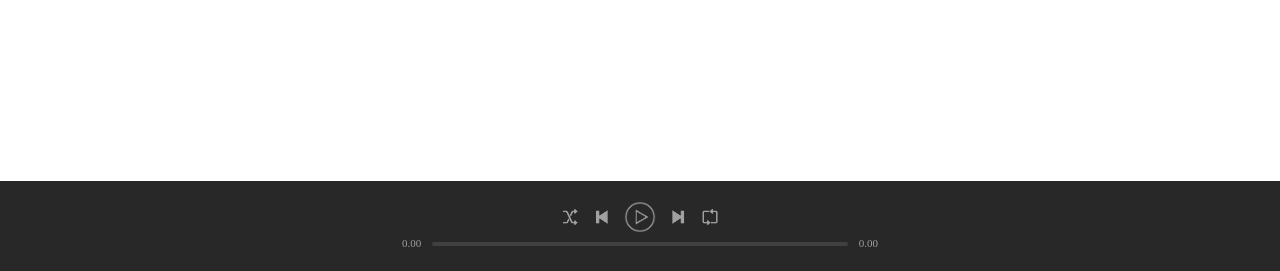
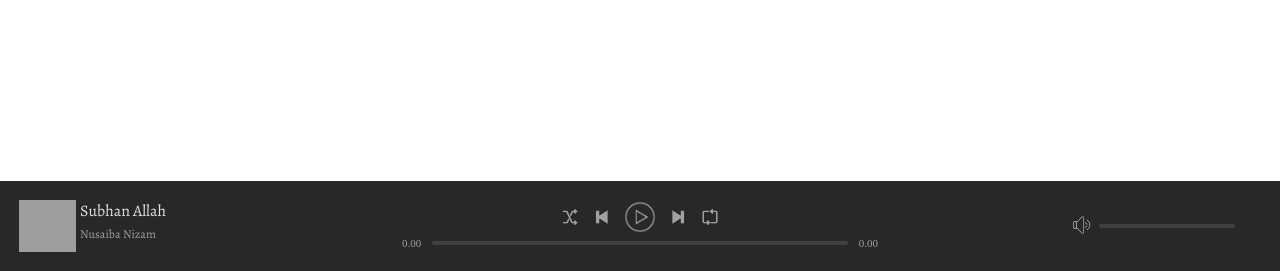
Before and after one commit to NusaibaNizam/nasheeds.com, a PHP site: page / in a window 1280 px wide. Shown: the part 529-800 px from the top of the page. Run offline with PHP 8.4, Linux system fonts and the light colour scheme; the visitor is signed in with stand-in values (Sample User, id 1); grey boxes are pictures that could not be loaded.

Commit message:
soon Insha Allah

```diff
--- a/assets/css/style.css
+++ b/assets/css/style.css
@@ -20,6 +20,10 @@ html,body{
 	width: 30%;
 	min-width:180px;
 }
+body{
+	color: #a0a0a0;
+	font-family: 'Alegreya', serif;
+}
 #controlPanel{
 	width: 40%;
 	max-width: 700px;
@@ -27,7 +31,8 @@ html,body{
 	flex-direction: column;
 	align-items: center;
 }
-#controlPanel .content{
+#nowPlaying .content{
+ 	height: 100%;
 	width: 100%
 }
 .controls .buttons{
@@ -52,7 +57,6 @@ html,body{
 	cursor: pointer;
 }
 .progressTime{
-	color: #a0a0a0;
 	font-size: 11px;
 	min-width: 40px;
 	text-align: center;
@@ -60,10 +64,13 @@ html,body{
 .progressBar{
 	width: 100%;
 	display: inline-flex;
-	height: 12px;
+	height: 4px;
+	padding: 4px 0;
 }
 .progressElementsContainer{
+	font-family: 'Spectral', serif !important;
 	display: flex;
+	align-items: center;
 }
 .progressBackground{
 	background: #404040;
@@ -80,5 +87,46 @@ html,body{
 	width: 0%;
 }
 .progressElementsContainer .progressBar{
-	margin-top: 1%;
+	width: 100%;
+	height: 4px;
 }
+#controlPanel:hover, #songDetails:hover{
+	cursor: default;
+}
+.progressBar:hover{
+	cursor: pointer;
+}
+.album img{
+	height: 100%;
+	max-width: 57px;
+	background-size: cover;
+	margin-right: 1%;
+	float: left;
+}
+.trackInfo{
+	display: flex;
+	flex-direction: column;
+	flex-wrap: wrap;
+	height: 100%
+}
+.trackInfo .trackName span{
+	color: #e0e0e0;
+	margin: .35% 0;
+	flex: 5;
+}
+.trackInfo .trackArtist span{
+	font-size: .75em;
+	flex: 1;
+}
+#volume .volumeContainer{
+	margin-left: auto;
+	margin-right: 7%;
+	width: 45%;
+	display: flex;
+	align-items: center;
+	height: 100%
+}
+#topContainer{
+	min-height: 100%;
+	width: 100%
+}
--- a/index.php
+++ b/index.php
@@ -11,13 +11,46 @@
 <!DOCTYPE html>
 <html>
 <head>
-	<title>Spotify Clone</title>
+	<title>nasheeds.com</title>
 	<link rel="stylesheet" type="text/css" href="assets/css/style.css">
+
+	<link rel="preconnect" href="https://fonts.gstatic.com">
+	<link href="https://fonts.googleapis.com/css2?family=Alegreya&display=swap" rel="stylesheet">
+
+	<link rel="preconnect" href="https://fonts.gstatic.com">
+	<link href="https://fonts.googleapis.com/css2?family=Spectral:wght@300&display=swap" rel="stylesheet">
 </head>
 <body>
+	<div class="mainContainer">
+
+		<div class="topContainer">
+
+		</div>
+
 		<div id=nowPlayingContainer>
 			<div id="nowPlaying">
-			<div id="songDetails"></div>
+				<div id="songDetails">
+					<div class="content">
+
+						<span class="album">
+							<img src="https://cdn.hipwallpaper.com/m/85/82/E6N1e2.jpg">
+						</span>
+
+						<div class="trackInfo">
+
+							<div class="trackName">
+								<span>Subhan Allah</span>
+							</div>
+
+							<div class="trackArtist">
+								<span>Nusaiba Nizam</span>
+							</div>
+
+						</div>
+
+					</div>
+
+				</div>
 				<div id="controlPanel">
 					<div class="content controls">
 						<div class="buttons">
@@ -53,7 +86,23 @@
 						</div>
 					</div>
 				</div>
-			<div id="volume"></div>
+				<div id=volume>
+
+					<div class="volumeContainer">
+						<button class="controlButton volume" title="Mute">
+							<img src="assets/images/icons/volume.png" alt="Mute">
+						</button>
+
+						<div class="progressBar">
+							<div class="progressBackground">
+								<div class="progress"></div>
+							</div>
+						</div>
+
+
+					</div>
+				</div>
+			</div>
 		</div>
 	</div>
 </body>
--- a/register.php
+++ b/register.php
@@ -108,7 +108,7 @@
 			<h1>None but ourselves can free our minds</h1>
 			<h2>You're a song written by the hands of God</h2>
 			<ul>
-				<li>Discover songs, you'll fall in love with</li>
+				<li>Discover nasheeds, you'll fall in love with</li>
 				<li>Create you own playlist</li>
 				<li>Follow artists to keep up to date</li>
 			</ul>
```
Lines whose indentation alone changed are shown as unchanged.
